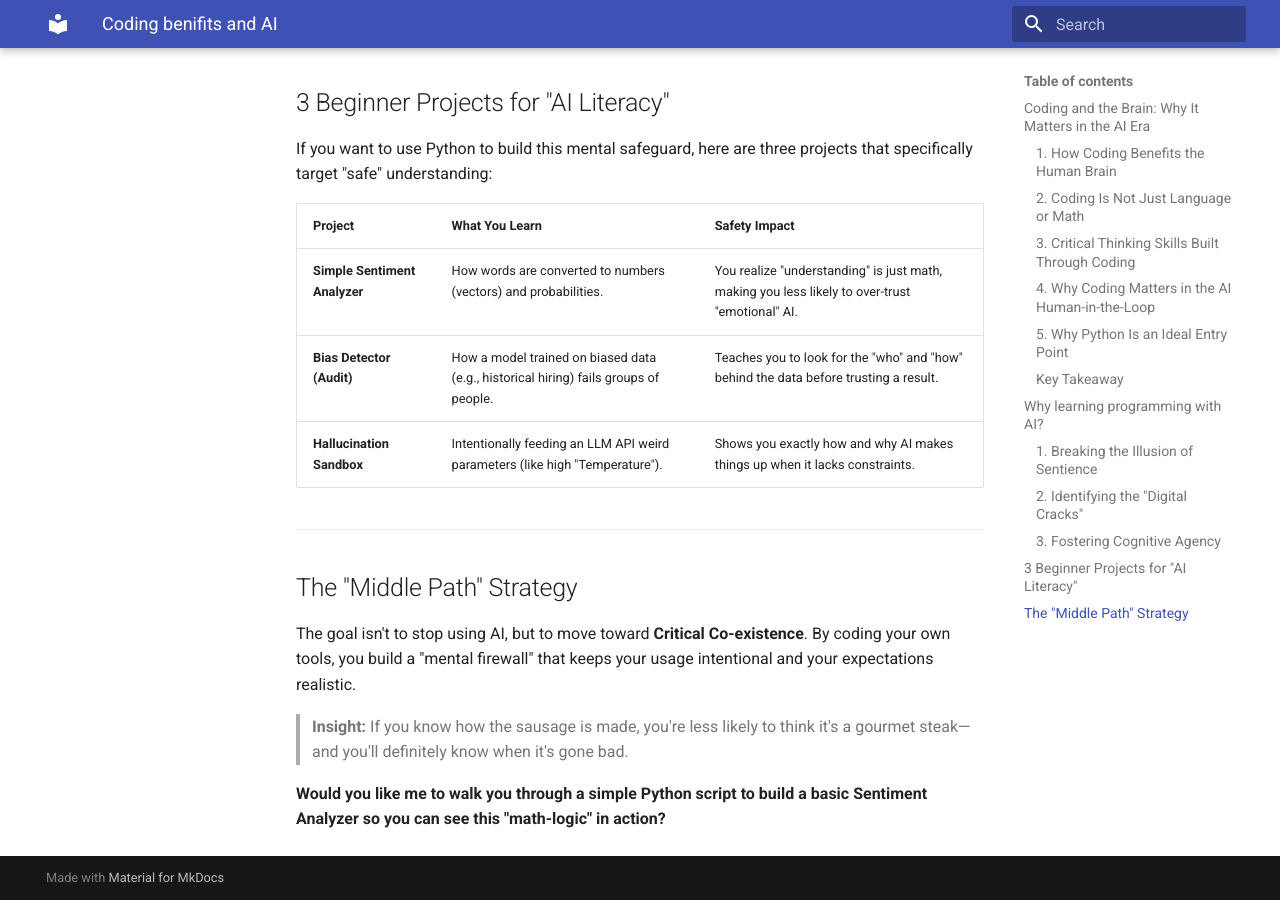
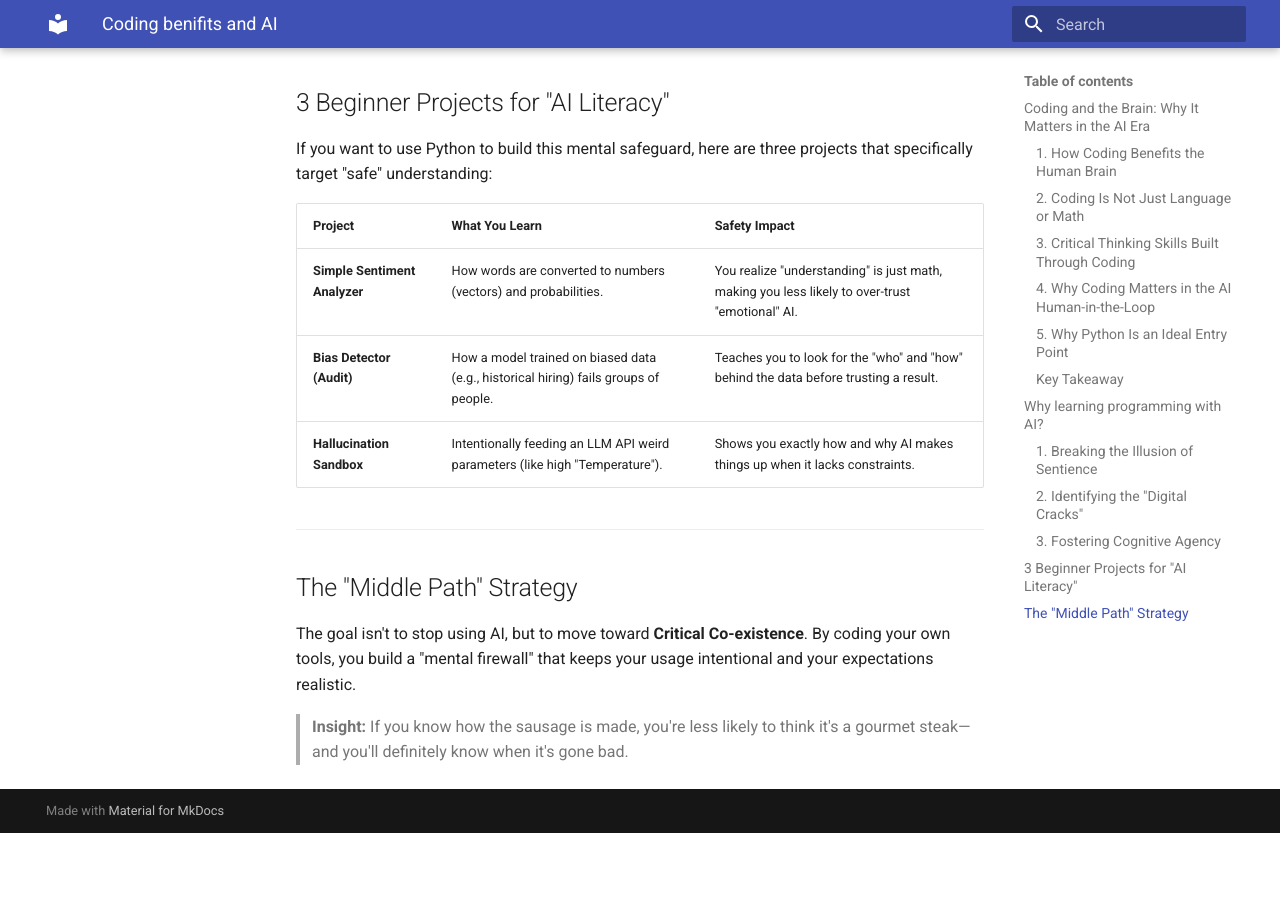
Before and after one commit to tejomayee-tech/toronto_ai_learning_group, an MkDocs documentation site: the page built from docs/easy-python-sessions/Coding-benifits-and-AI.md, in a window 1280 px wide and 900 px high, scrolled down 3200 px. Built offline with MkDocs 1.6.1 and Material for MkDocs 9.7.7, drawn with Linux system fonts in a browser that asks for light colours; after the commit the page ends 4033 px from its top, so only the background shows below that.

Commit message:
update the condig benifits

```diff
--- a/docs/easy-python-sessions/Coding-benifits-and-AI.md
+++ b/docs/easy-python-sessions/Coding-benifits-and-AI.md
@@ -126,5 +126,3 @@ If you want to use Python to build this mental safeguard, here are three project
 The goal isn't to stop using AI, but to move toward **Critical Co-existence**. By coding your own tools, you build a "mental firewall" that keeps your usage intentional and your expectations realistic.
 
 > **Insight:** If you know how the sausage is made, you're less likely to think it's a gourmet steak—and you'll definitely know when it's gone bad.
-
-**Would you like me to walk you through a simple Python script to build a basic Sentiment Analyzer so you can see this "math-logic" in action?**
```
